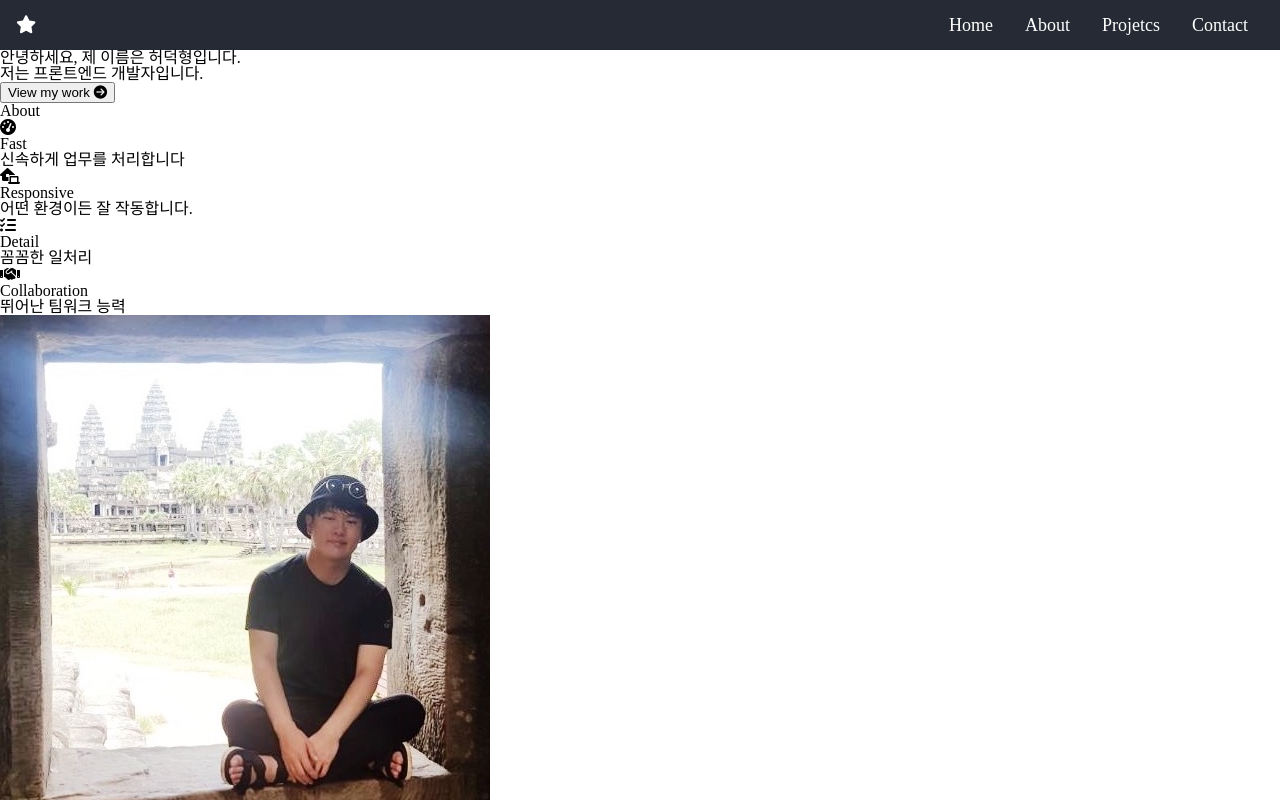
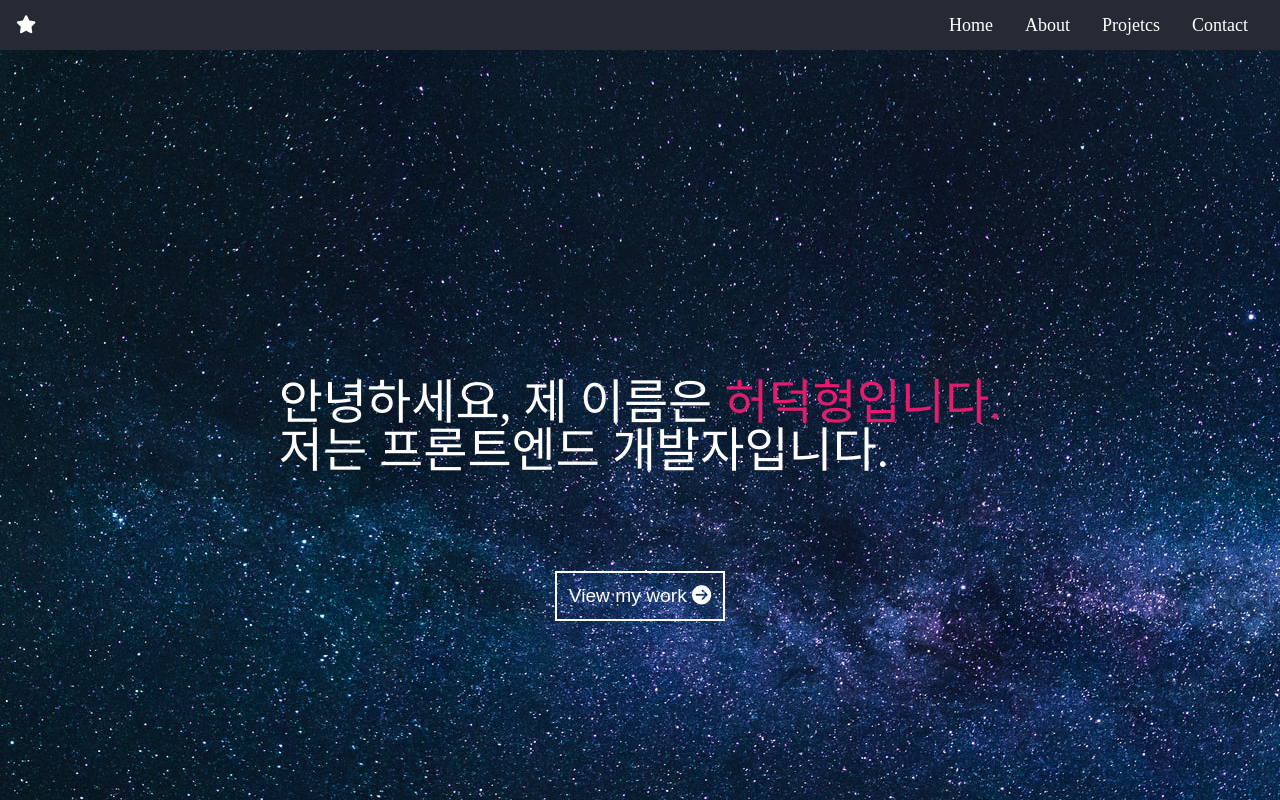
Before and after one commit to deokyeong93/Portfolio, a plain HTML site: page index.html in a window 1280 px wide. Shown: the top 800 px of the page. Drawn offline with Linux system fonts and the light colour scheme.

Commit message:
CSS : Home

```diff
--- a/Reset.css
+++ b/Reset.css
@@ -1,6 +1,14 @@
 /* CSS Reset */
 * {
   box-sizing: border-box;
+}
+
+section {
+  height: 900px;
+}
+
+.highlight {
+  color: #e31c6d;
 }
 
 html,
--- a/index.html
+++ b/index.html
@@ -25,12 +25,10 @@
           <li class="navbar__list">Contact</li>
         </ul>
       </nav>
-    <!-- Main -->
-    <main role="main">
       <!-- Home -->
       <section class="home">
           <h1 class="introduction">
-              안녕하세요, 제 이름은 허덕형입니다.</br>저는 프론트엔드 개발자입니다.
+              안녕하세요, 제 이름은 <span class="highlight">허덕형입니다.</span></br>저는 프론트엔드 개발자입니다.
           </h1>
           <button class="guidance">View my work <i class="fas fa-arrow-circle-right"></i></button>
       </section>
@@ -109,7 +107,6 @@
         <div class="project__image">3</div>
         <div class="project__image">4</div>
       </section>
-    </main>
     <!-- Contact -->
     <footer>
       <section class="contact">
--- a/style.css
+++ b/style.css
@@ -60,3 +60,28 @@ nav.navbar {
   padding: 0 var(--space-regular);
   font-size: calc(var(--font-small) * 1.5);
 }
+
+/* Home */
+.home {
+  background-image: url(./Img/background.jpg);
+  background-repeat: no-repeat;
+  color: white;
+  display: flex;
+  flex-direction: column;
+  align-items: center;
+  justify-content: center;
+}
+
+.home h1 {
+  font-size: var(--font-larger);
+  margin: var(--space-larger) 0;
+}
+
+.home button {
+  font-size: larger;
+  margin: var(--space-larger) 0;
+  padding: var(--space-small);
+  border: 2px white solid;
+  background-color: transparent;
+  color: white;
+}
```
